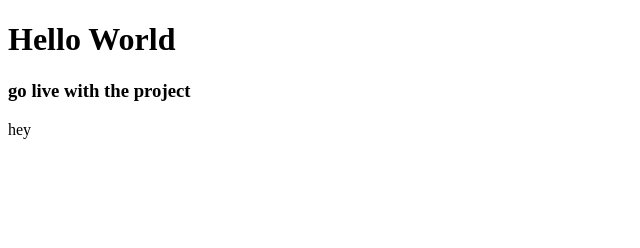
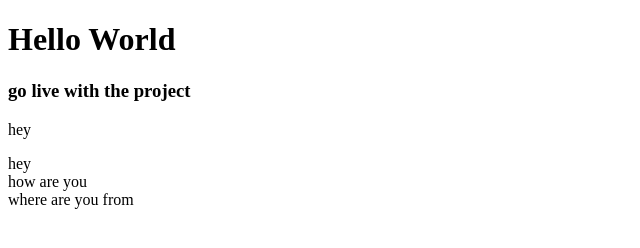
Before and after one commit to Mazharrais/Quiz-App, a plain HTML site: page index.html in a window 1280 px wide. Shown: the whole page, without its empty margins (0-640 px from the left). Drawn offline with Linux system fonts and the light colour scheme.

Commit message:
add code

```diff
--- a/index.html
+++ b/index.html
@@ -12,7 +12,9 @@
 <h1>Hello World</h1>
 <h3>go live with the project</h3>
 <p>hey </p>
-
+<div>hey</div>
+<div>how are you</div>
+<div>where are you from</div>
 
 
 
```
